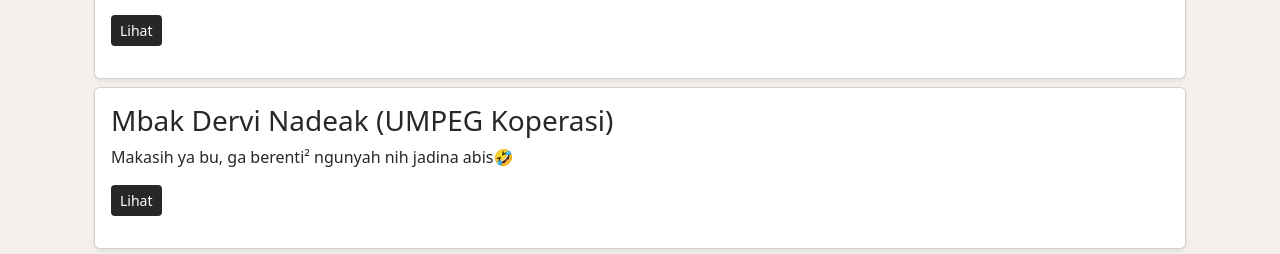
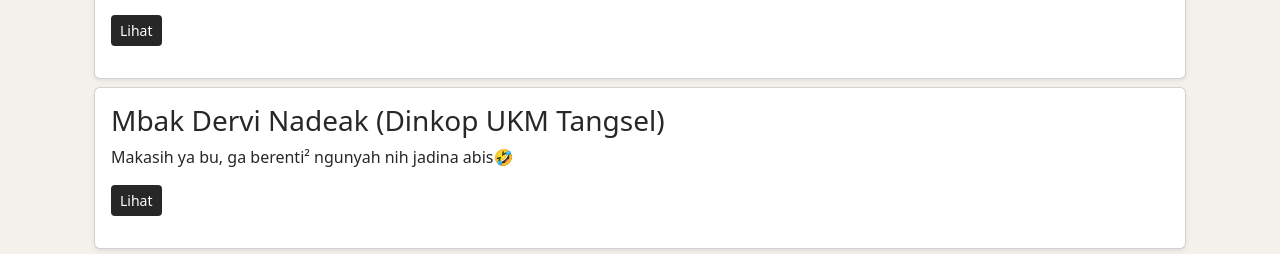
Before and after one commit to dapoerela85/dapoerela85.github.io, a Jekyll site: the page built from testimonials/index.html, in a window 1280 px wide. Shown: the part 1416-1670 px from the top of the page. Built offline with Jekyll 4.4.1, drawn with Linux system fonts in a browser that asks for light colours; nearby versions of some CDN libraries; comment, search, counter and statistics services are not loaded.

Commit message:
Update testimonials.yml

```diff
--- a/_data/testimonials.yml
+++ b/_data/testimonials.yml
@@ -6,7 +6,7 @@ testi:
   - nama: "Mbak Nina"
     jabatan: "Dinkop UKM Tangsel"
     text: "Cemilan sore dikala hujan. Thanks KK Ela, canduuu banget basrengnya 👍🏻🤤🤤"
-    img: nina-dinkop.jpg
+    img: nina.jpg
   - nama: "Ibu Eka Nurlaela"
     jabatan: "Dinkop UKM Tangsel"
     text: "Enak makaroni sama basrengnya ❤️❤️❤️"
@@ -28,6 +28,6 @@ testi:
     text: "Basreng Dapoer Ela 85 renyah empuk untuk saya yang girang (gigi jarang)."
     img: ety.jpg
   - nama: "Mbak Dervi Nadeak"
-    jabatan: "UMPEG Koperasi"
+    jabatan: "Dinkop UKM Tangsel"
     text: "Makasih ya bu, ga berenti² ngunyah nih jadina abis🤣"
     img: dervi.jpg
```
